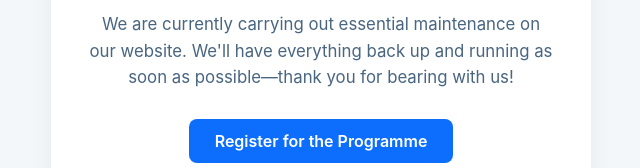
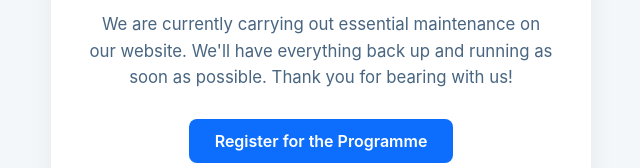
Before and after one commit to ourparks/couchtofitnessmaintenance, a plain HTML site: page index.html in a window 1280 px wide. Shown: the part 358-526 px from the top of the page, 319-959 px from the left. Drawn offline with Linux system fonts and the light colour scheme.

Commit message:
Update index.html

```diff
--- a/index.html
+++ b/index.html
@@ -71,7 +71,7 @@
     <h1>Couch to Fitness is taking a quick breather</h1>
     <p>
       We are currently carrying out essential maintenance on our website.
-      We'll have everything back up and running as soon as possible—thank you for bearing with us!
+      We'll have everything back up and running as soon as possible. Thank you for bearing with us!
     </p>
     <a href="https://www.ourparksplus.com/couch-to-fitness" class="btn">Register for the Programme</a>
     <div class="footer">&copy; 2026 Couch to Fitness. All rights reserved.</div>
```
